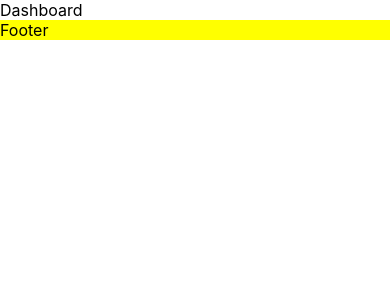
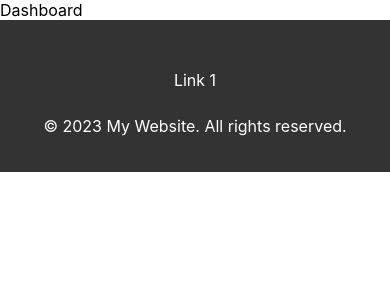
Before and after one commit to priyaas21/bvm-test-task, a React (Create React App) app: page /dashboard in a window 390 px wide. Shown: the top 300 px of the page. Built offline with nearby package versions, Linux system fonts and the light colour scheme.

Commit message:
added footer css

```diff
--- a/src/components/footer.js
+++ b/src/components/footer.js
@@ -1,8 +1,16 @@
 import React from "react";
+import '../css/footer.scss'
 
 const Footer = () => {
     return (
-        <div style={{backgroundColor: 'yellow'}}>Footer</div>
+        <footer class="footer">
+  <div class="footer-links">
+    <a href="#">Link 1</a>
+    {/* <a href="#">Link 2</a>
+    <a href="#">Link 3</a> */}
+  </div>
+  <p>&copy; 2023 My Website. All rights reserved.</p>
+</footer>
     )
 }
 
--- /dev/null
+++ b/src/css/footer.scss
@@ -0,0 +1,40 @@
+$footer-bg-color: #333;
+$footer-text-color: #fff;
+$footer-padding: 20px;
+
+.footer {
+  background-color: $footer-bg-color;
+  color: $footer-text-color;
+  padding: $footer-padding;
+  text-align: center;
+
+  .footer-links {
+    display: flex;
+    flex-direction: row;
+    justify-content: space-between;
+    align-items: center;
+    margin-top: 20px;
+
+    a {
+      color: $footer-text-color;
+      text-decoration: none;
+      margin: 0 10px;
+
+      &:hover {
+        text-decoration: underline;
+      }
+    }
+  }
+}
+
+@media (max-width: 768px) {
+  .footer {
+    .footer-links {
+      flex-direction: column;
+
+      a {
+        margin: 10px 0;
+      }
+    }
+  }
+}
```
